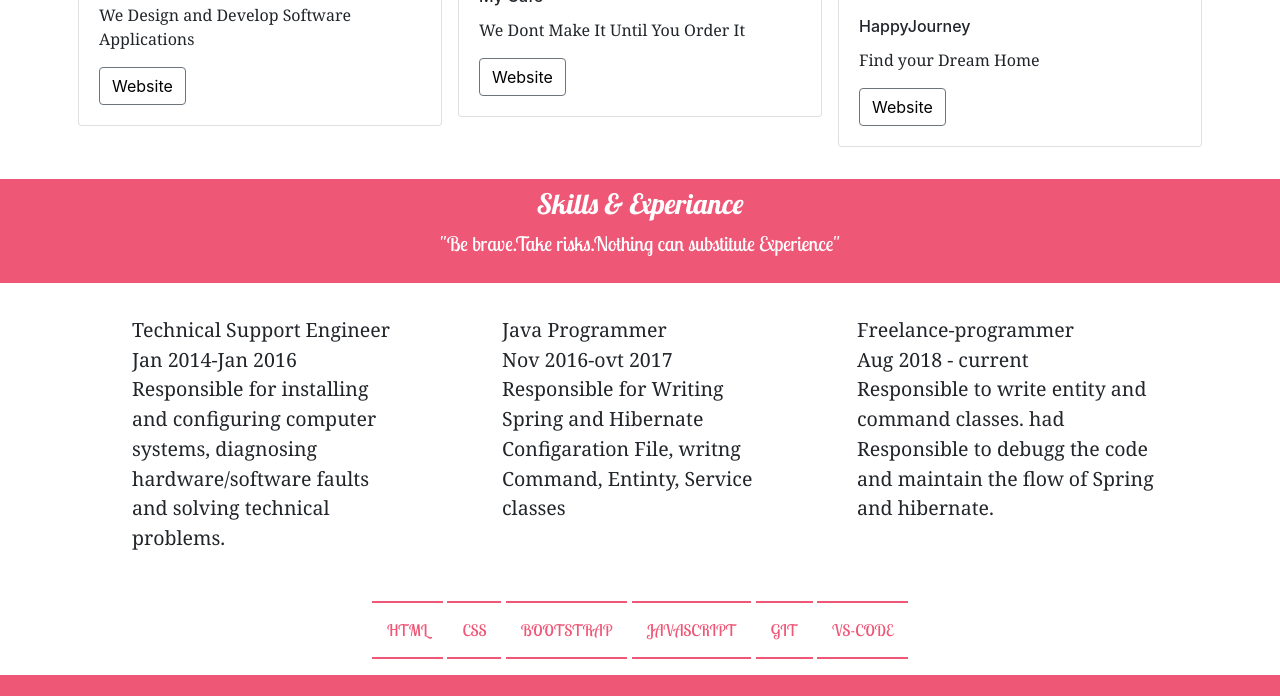
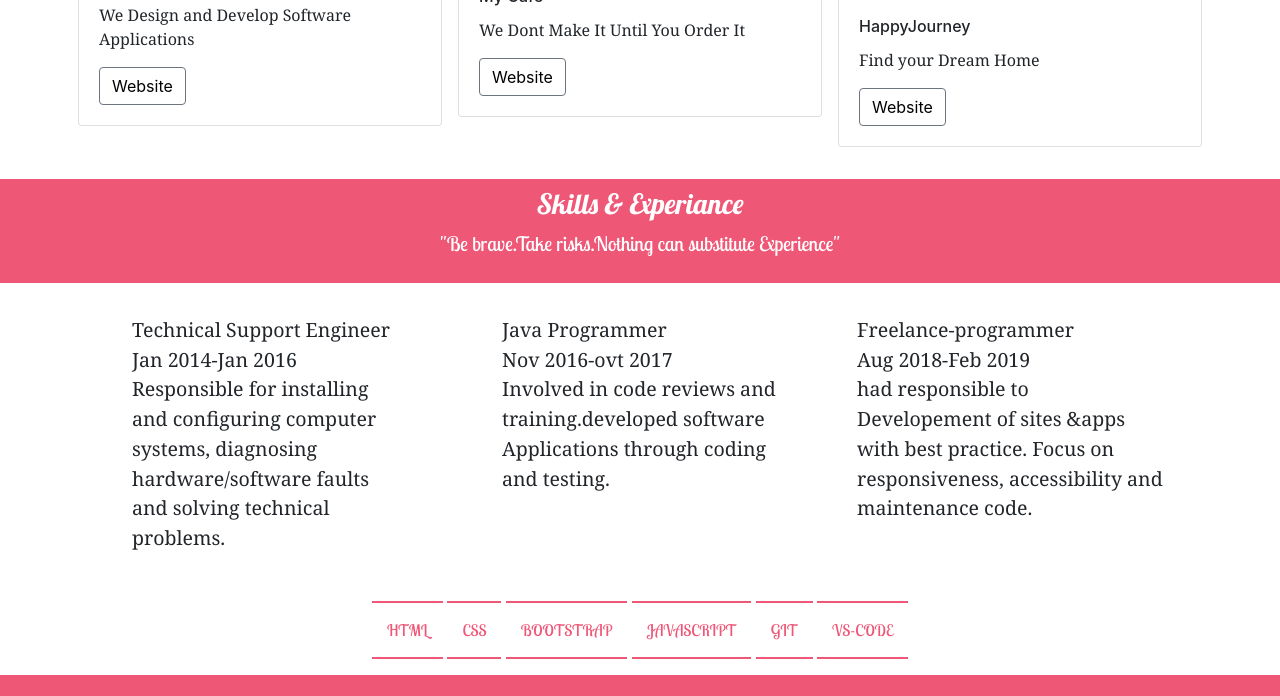
Before and after one commit to vijuvastrad/portfolio, a plain HTML site: page index.html in a window 1280 px wide. Shown: the part 1941-2637 px from the top of the page. Drawn offline with nearby package versions, Linux system fonts and the light colour scheme.

Commit message:
Add files via upload

```diff
--- a/index.html
+++ b/index.html
@@ -60,7 +60,7 @@
 <div class="container" id="about" >
   <div class="about">
     <div class="about-text">
-      <p>Hi I'm Viju,I am a Frontend Webdeveloper, I used to work as Technical support Eng and  Java programmer. Recently I fell in love with Frontend Development and I have built several website templates for small business, looking at a design I can convert it into a HTML CSS template with Pixel perfect precision. I use bootstrap very often so the turnaround of my project is very quick, I always use GIT to track my progress and files, as well to collaborate with other developers.
+      <p>Hi I'm Viju, a Frontend Webdeveloper, I used to work as Technical support Eng and  Java programmer. Recently I fell in love with Frontend Development and I have built several website templates for small business, looking at a design I can convert it into a HTML CSS template with Pixel perfect precision. I use bootstrap very often so the turnaround of my project is very quick, I always use GIT to track my progress and files, as well to collaborate with other developers.
         Currently I’m learning JavaScript and React, and I’m looking for position where I can pro-gress and challenge my skills.
     </div>
     <div class="image-box">
@@ -137,14 +137,13 @@
 
   <div class="col-md-4">
     <p class="exp-text">Java Programmer <br>
-    Nov 2016-ovt 2017 <br>Responsible for Writing Spring and Hibernate Configaration
-     File, writng Command, Entinty, Service classes</p>
+    Nov 2016-ovt 2017 <br>Involved in code reviews and training.developed software Applications through coding and testing.</p>
 </div>
 
 <div class="col-md-4 p-0 m-0">
   <p class="exp-text1">Freelance-programmer<br>
-      Aug 2018 - current<br> Responsible to write entity and command classes. had Responsible to debugg the code and maintain the flow of Spring and hibernate.
-</p>
+      Aug 2018-Feb 2019<br>had responsible to Developement of sites &apps with best practice. Focus on responsiveness, accessibility and maintenance code.
+  </p>
 </div>
 </div>
 </div>
```
